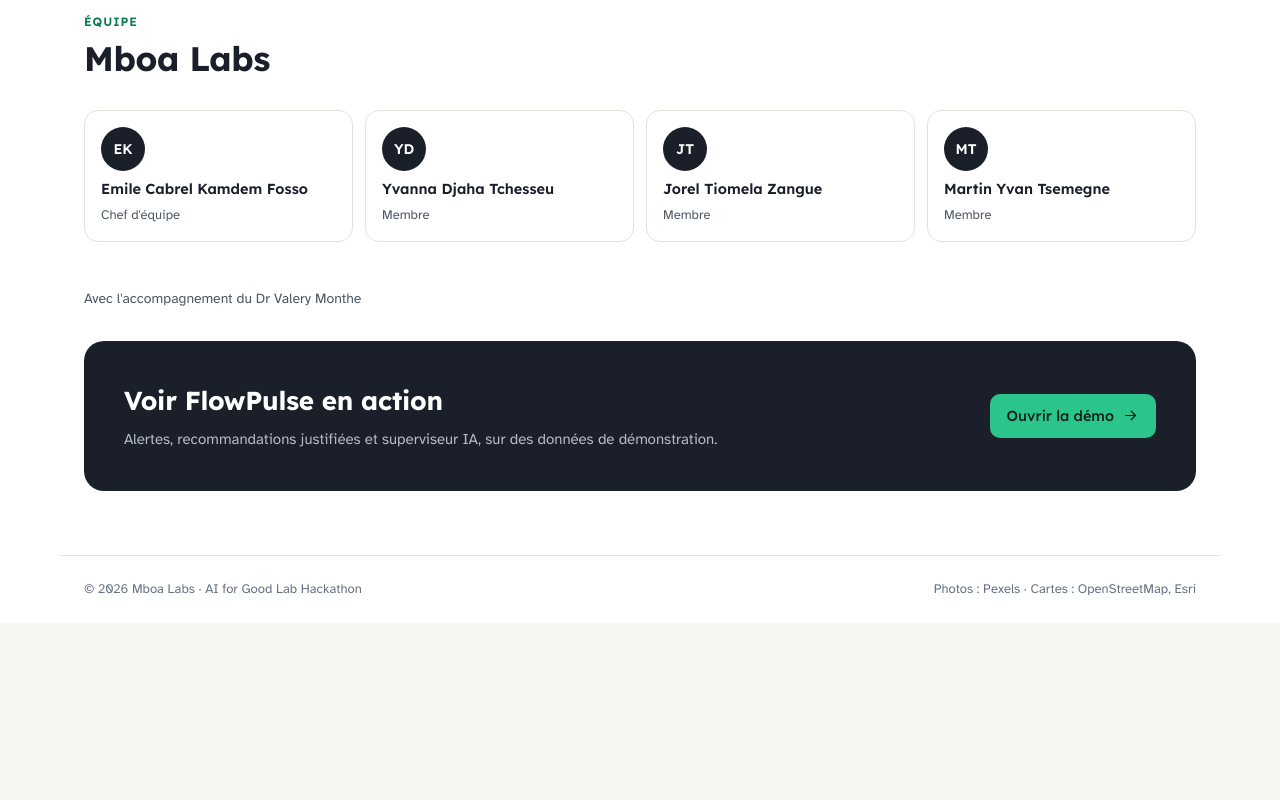
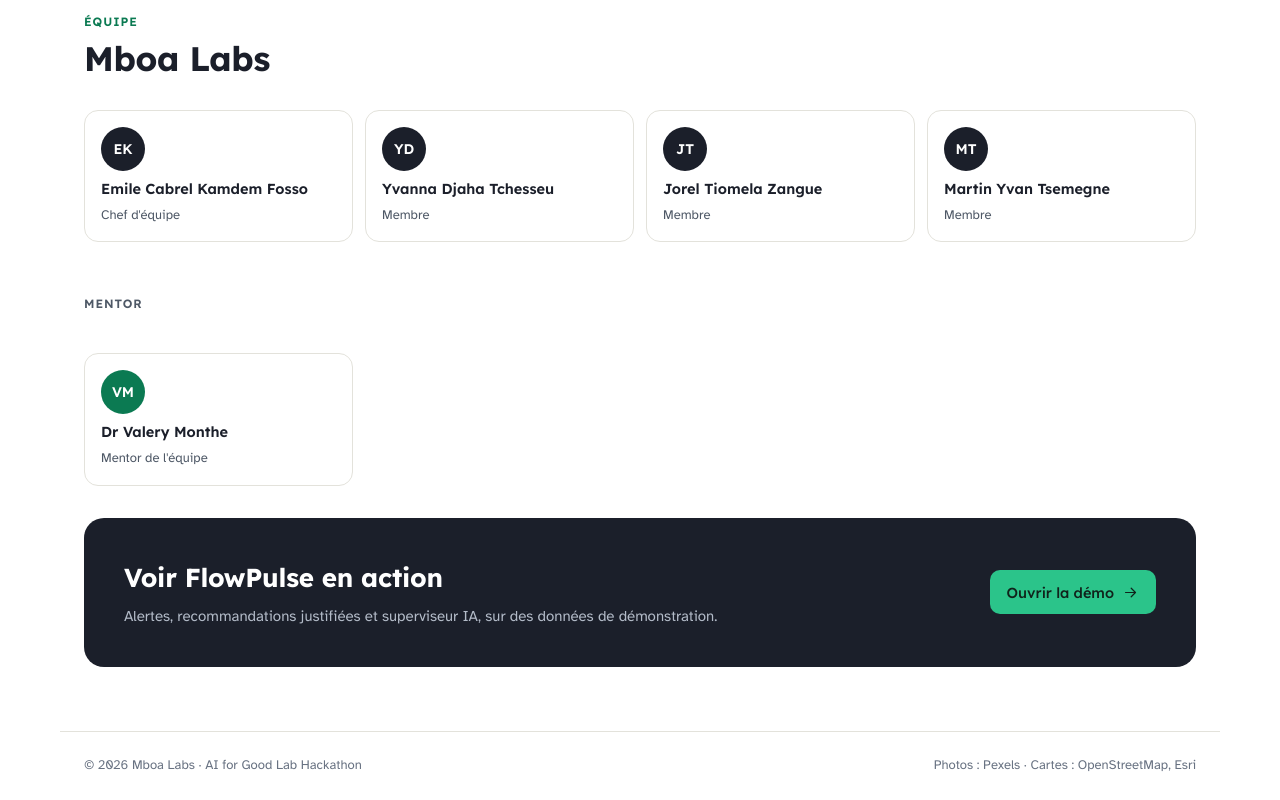
Before and after one commit to Mboa-Labs/flowpulse-frontend, a React (Vite) app: page / in a window 1280 px wide. Shown: the part 4040-4840 px from the top of the page. Before the commit the page ends 4663 px from the top, so only its background shows below. Built offline with nearby package versions, Linux system fonts and the light colour scheme.

Commit message:
Page d'accueil : carte du mentor sous l'équipe

```diff
--- a/src/i18n/en.ts
+++ b/src/i18n/en.ts
@@ -72,7 +72,7 @@ export const EN: Record<string, string> = {
   "Sections": "Sections",
   "Membre": "Member",
   "Chef d'équipe": "Team leader",
-  "Avec l'accompagnement du Dr Valery Monthe": "With the guidance of Dr Valery Monthe",
+  "Mentor de l'équipe": "Team mentor",
   "Équipe": "Team",
   "Lundi": "Monday",
   "Mardi": "Tuesday",
--- a/src/pages/Landing.tsx
+++ b/src/pages/Landing.tsx
@@ -233,7 +233,14 @@ export default function Landing() {
               </li>
             ))}
           </ul>
-          <p className="team-note">Avec l'accompagnement du Dr Valery Monthe</p>
+          <h3 className="team-sub">Mentor</h3>
+          <ul className="team team-mentor">
+            <li className="member">
+              <span className="avatar">VM</span>
+              <b>Dr Valery Monthe</b>
+              <span>Mentor de l'équipe</span>
+            </li>
+          </ul>
           <div className="cta">
             <div>
               <h2>Voir FlowPulse en action</h2>
--- a/src/styles.css
+++ b/src/styles.css
@@ -439,7 +439,8 @@ details.card > summary { cursor: pointer; }
 .member .avatar { width: 44px; height: 44px; font-size: 14px; background: var(--encre); }
 .member b { font: 600 14.5px var(--f-display); }
 .member span:last-child { font-size: 13px; color: var(--text-2); }
-.team-note { margin: 14px 0 0; font-size: 14px; color: var(--text-2); }
+.team-sub { margin: 22px 0 10px; font: 600 12px var(--f-display); letter-spacing: 0.08em; text-transform: uppercase; color: var(--text-2); }
+.team-mentor .avatar { background: var(--primary); }
 .cta { background: var(--encre); color: #fff; border-radius: var(--r-xl); padding: 28px 22px; display: flex; gap: 20px; justify-content: space-between; align-items: center; flex-wrap: wrap; }
 .cta h2 { font-size: 26px; color: #fff; }
 .cta p { color: #b3bbc8; margin-top: 8px; }
```
